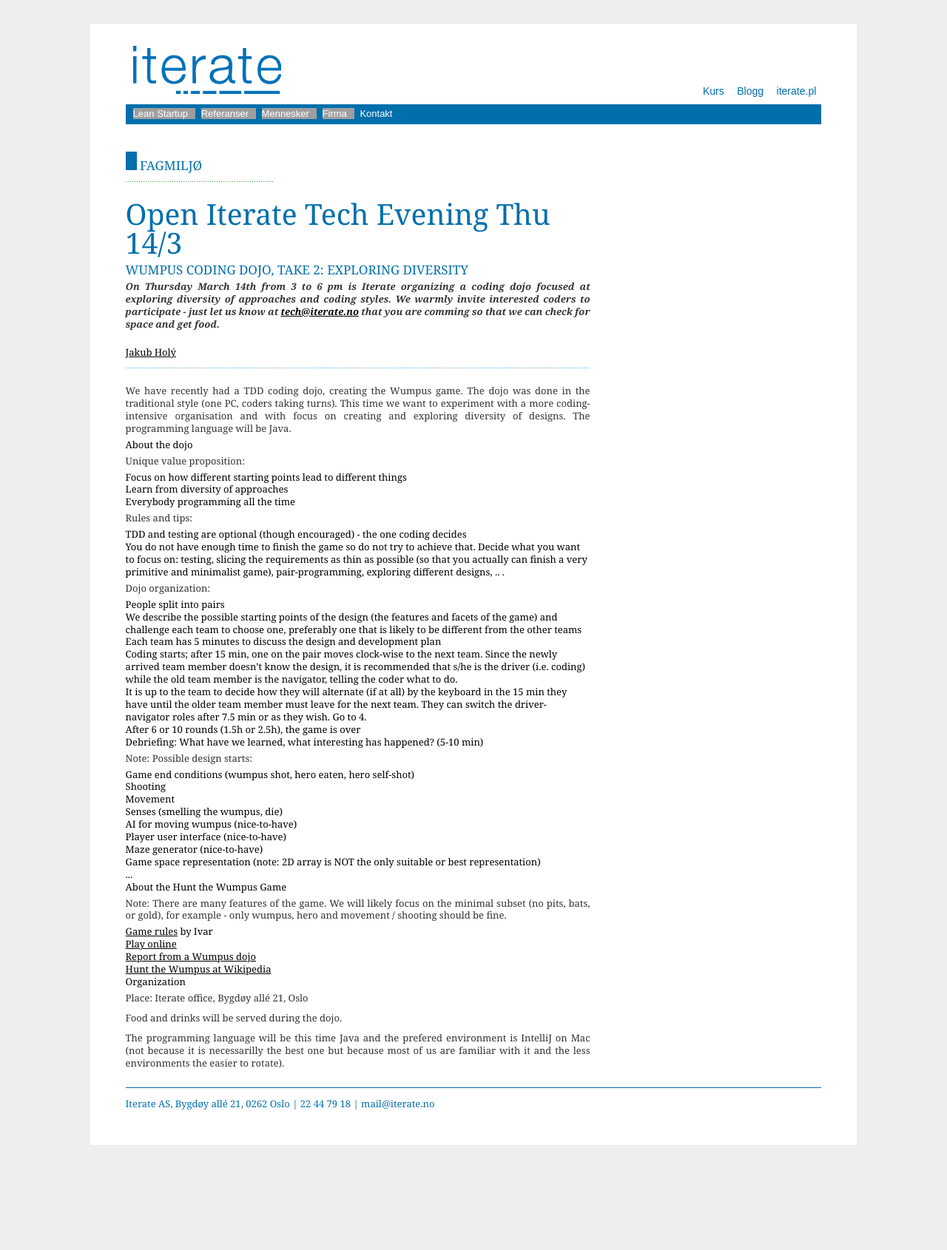
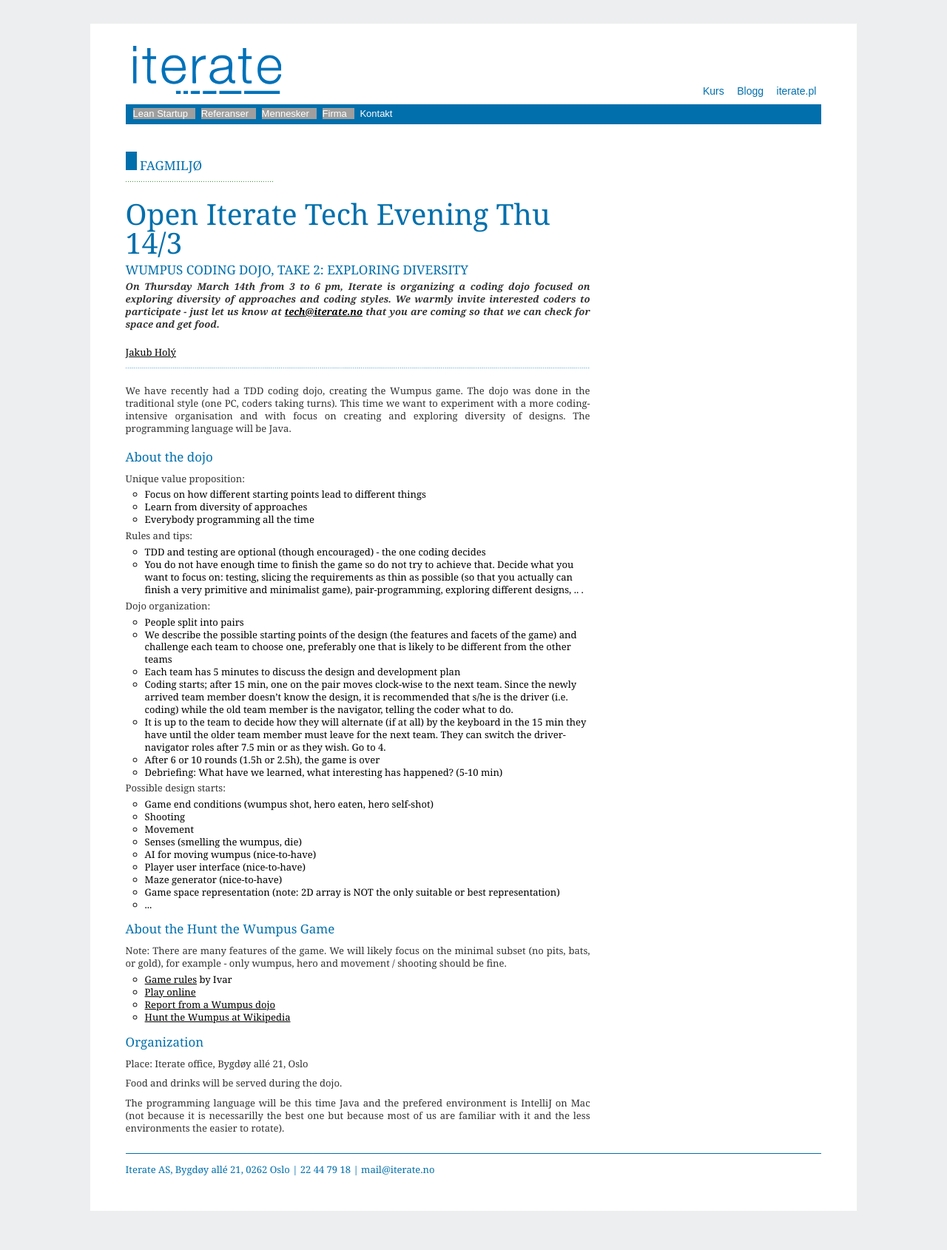
Before and after one commit to therese1g1/iterate.github.com, a Jekyll site: the page built from fagkveld/index.html, in a window 1280 px wide. Shown: the whole page at 74% size. Built offline with Jekyll 4.4.1, drawn with Linux system fonts in a browser that asks for light colours; before the commit the page ends 1601 px from its top, so only the background shows below that; grey boxes are pictures that could not be loaded.

Commit message:
Fagkveld: add sensible styles for h,lists

```diff
--- a/fagkveld/index.html
+++ b/fagkveld/index.html
@@ -2,6 +2,25 @@
 layout: default
 title: Iterate
 ---
+
+<style type="text/css">
+ h3 {
+ 	font-size: 130%;
+ 	color: #006fac;
+ 	margin-top: 1em;
+ 	margin-bottom: 7px;
+ }
+ h4 {
+ 	font-size: 122%;
+ 	font-weight: bold;
+ }
+ li {
+ 	list-style-type: circle;
+ }
+ ul, ol {
+ 	padding-left: 2em;
+ }
+</style>
 
       <div class="grid_16">
 
@@ -20,8 +39,8 @@ title: Iterate
 	    <h1>Open Iterate Tech Evening Thu 14/3</h1>
 	    <h2>Wumpus Coding Dojo, Take 2: Exploring Diversity</h2>
 
-		<p>On Thursday March 14th from 3 to 6 pm is Iterate organizing a coding dojo focused at exploring diversity of approaches and coding styles. We warmly invite interested coders to participate - just let us know at
-			<a href="mailto:tech@iterate.no">tech@iterate.no</a> that you are comming so that we can check for space and get food.
+		<p>On Thursday March 14th from 3 to 6 pm, Iterate is organizing a coding dojo focused on exploring diversity of approaches and coding styles. We warmly invite interested coders to participate - just let us know at
+			<a href="mailto:tech@iterate.no">tech@iterate.no</a> that you are coming so that we can check for space and get food.
 		</p>
 		<br />
 		<author><a href="mailto:jakub.holy@iterate.no">Jakub Holý</a></author>
@@ -59,7 +78,7 @@ title: Iterate
 		<li>Debriefing: What have we learned, what interesting has happened? (5-10 min)</li>
 	</ol>
 
-	<p>Note: Possible design starts:</p>
+	<p>Possible design starts:</p>
 
 	<ul>
 		<li>Game end conditions (wumpus shot, hero eaten, hero self-shot)</li>
```
